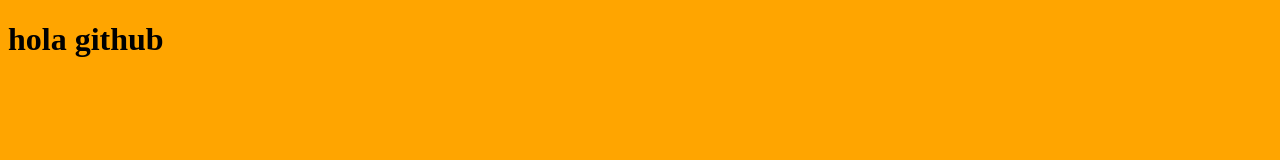
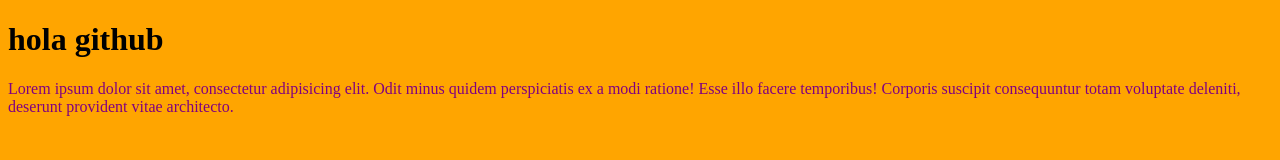
Before and after one commit to Tanitacumi/Clase-Github, a plain HTML site: page index.html in a window 1280 px wide. Drawn offline with Linux system fonts and the light colour scheme.

Commit message:
agregue un parrafo con estilos

```diff
--- a/estilos.css
+++ b/estilos.css
@@ -1,3 +1,6 @@
 body {
   background-color: orange;
 }
+p {
+  color: purple;
+}
--- a/index.html
+++ b/index.html
@@ -9,5 +9,11 @@
   </head>
   <body>
     <h1>hola github</h1>
+    <p>
+      Lorem ipsum dolor sit amet, consectetur adipisicing elit. Odit minus
+      quidem perspiciatis ex a modi ratione! Esse illo facere temporibus!
+      Corporis suscipit consequuntur totam voluptate deleniti, deserunt
+      provident vitae architecto.
+    </p>
   </body>
 </html>
```
